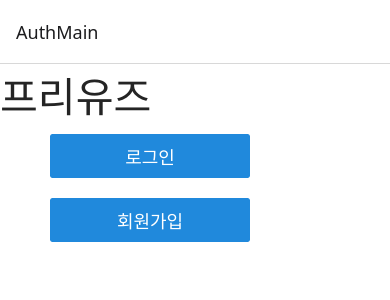
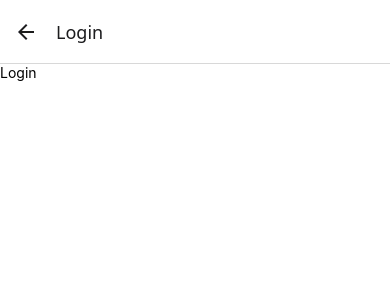
Before and after one commit to Subiniiie/Freuse, a React Native app in the folder Front/: screen /Login in a window 390 px wide. Shown: the top 300 px of the page. Built offline with nearby package versions, Linux system fonts and the light colour scheme.

Commit message:
로그인 페이지 생성

```diff
--- a/Front/App.tsx
+++ b/Front/App.tsx
@@ -13,7 +13,6 @@ import {
 import { NavigationContainer } from '@react-navigation/native';
 import AppNavigator from './src/navigates/AppNavigator';
 import SplashScreen from 'react-native-splash-screen';
-
 
 
 function App(): React.JSX.Element {
--- a/Front/src/components/atoms/Auth/LoginBtn.tsx
+++ b/Front/src/components/atoms/Auth/LoginBtn.tsx
@@ -1,10 +1,22 @@
-import React from 'react'
-import { Button } from '@rneui/themed'
+import React from 'react';
+import { Button } from '@rneui/themed';
+import { StackNavigationProp } from '@react-navigation/stack';
+import { AuthParamList } from '../../../navigates/AuthNavigator';
+import { useNavigation } from '@react-navigation/native';
+
+type LoginScreenNavigationProps = StackNavigationProp<AuthParamList, "Login">;
+
+type Props = {
+  navigation: LoginScreenNavigationProps;
+};
 
 export default function LoginBtn() {
+  const navigation = useNavigation<LoginScreenNavigationProps>();
+
   return (
     <Button
         title={'로그인'}
+        onPress={() => navigation.navigate("Login")}
         containerStyle={{
             width: 200,
             marginHorizontal: 50,
--- a/Front/src/navigates/AuthNavigator.tsx
+++ b/Front/src/navigates/AuthNavigator.tsx
@@ -1,13 +1,23 @@
 import React from "react";
 import AuthScreen from "../screens/Auth/AuthScreen";
+import SignUpScreen from "../screens/Auth/SignUpScreen";
+import LoginScreen from "../screens/Auth/LoginScreen";
 import { createStackNavigator } from "@react-navigation/stack";
 
-const Stack = createStackNavigator();
+export type AuthParamList = {
+    AuthMain: undefined;
+    Login: undefined;
+    SignUp: undefined;
+};
+
+const Stack = createStackNavigator<AuthParamList>();
 
 const AuthNavigator = () => {
     return (
         <Stack.Navigator>
             <Stack.Screen name="AuthMain" component={AuthScreen} />
+            <Stack.Screen name="SignUp" component={SignUpScreen} />
+            <Stack.Screen name="Login" component={LoginScreen} />
         </Stack.Navigator>
     )
 };
--- /dev/null
+++ b/Front/src/screens/Auth/LoginScreen.tsx
@@ -0,0 +1,17 @@
+import { StyleSheet, SafeAreaView, Text } from 'react-native'
+import React from 'react'
+
+export default function LoginScreen() {
+  return (
+    <SafeAreaView style={styles.container}>
+      <Text>Login</Text>
+    </SafeAreaView>
+  )
+}
+
+const styles = StyleSheet.create({
+    container: {
+        flex: 1,
+        backgroundColor: 'white',
+    },
+})
--- /dev/null
+++ b/Front/src/screens/Auth/SignUpScreen.tsx
@@ -0,0 +1,18 @@
+import { StyleSheet, SafeAreaView, Text } from 'react-native'
+import React from 'react'
+import { configureLayoutAnimationBatch } from 'react-native-reanimated/lib/typescript/core'
+
+export default function SignUpScreen() {
+  return (
+    <SafeAreaView style={styles.container}>
+      <Text>SignUpScreen</Text>
+    </SafeAreaView>
+  )
+}
+
+const styles = StyleSheet.create({
+    container: {
+        flex: 1,
+        backgroundColor: 'white',
+    },
+})
```
